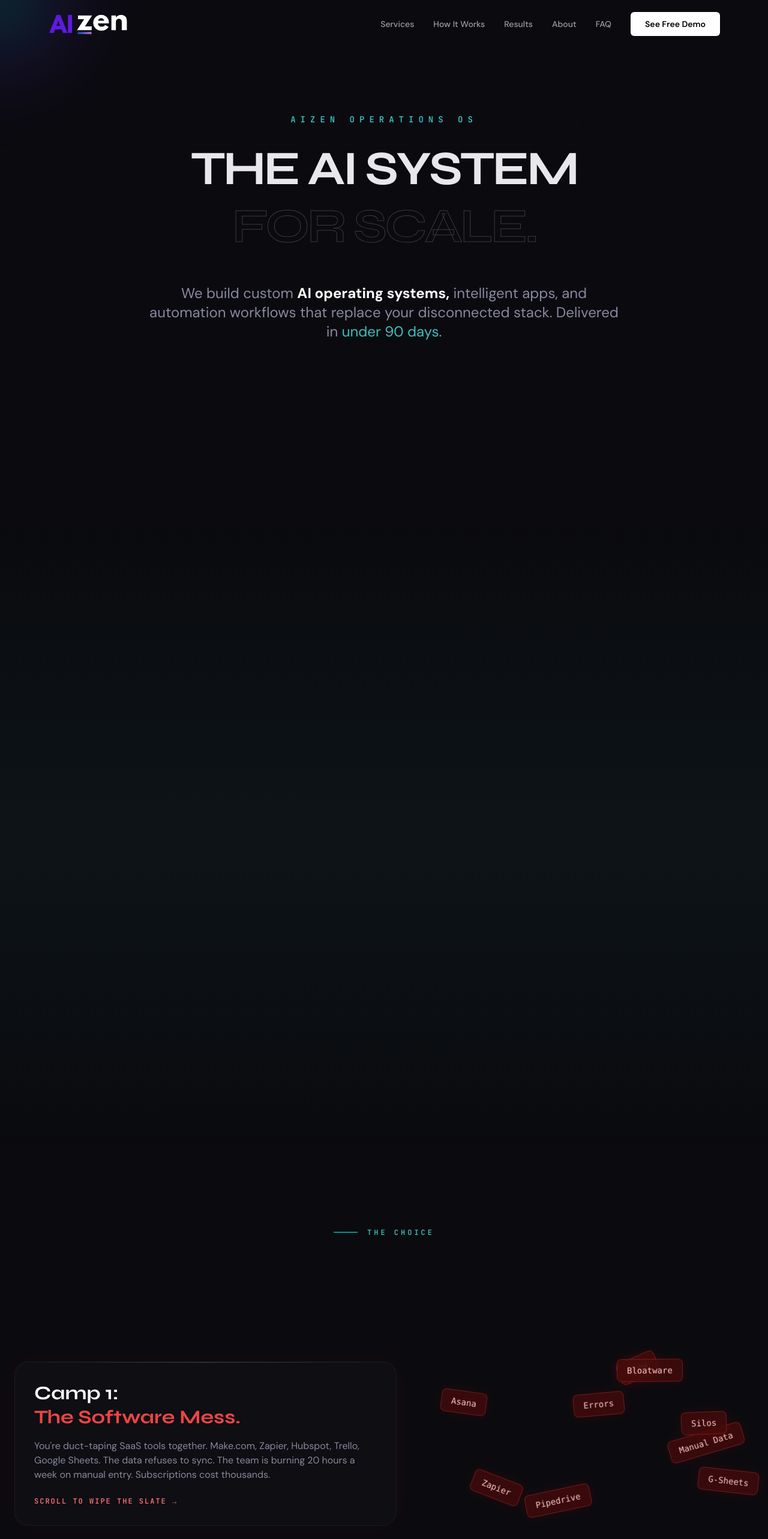
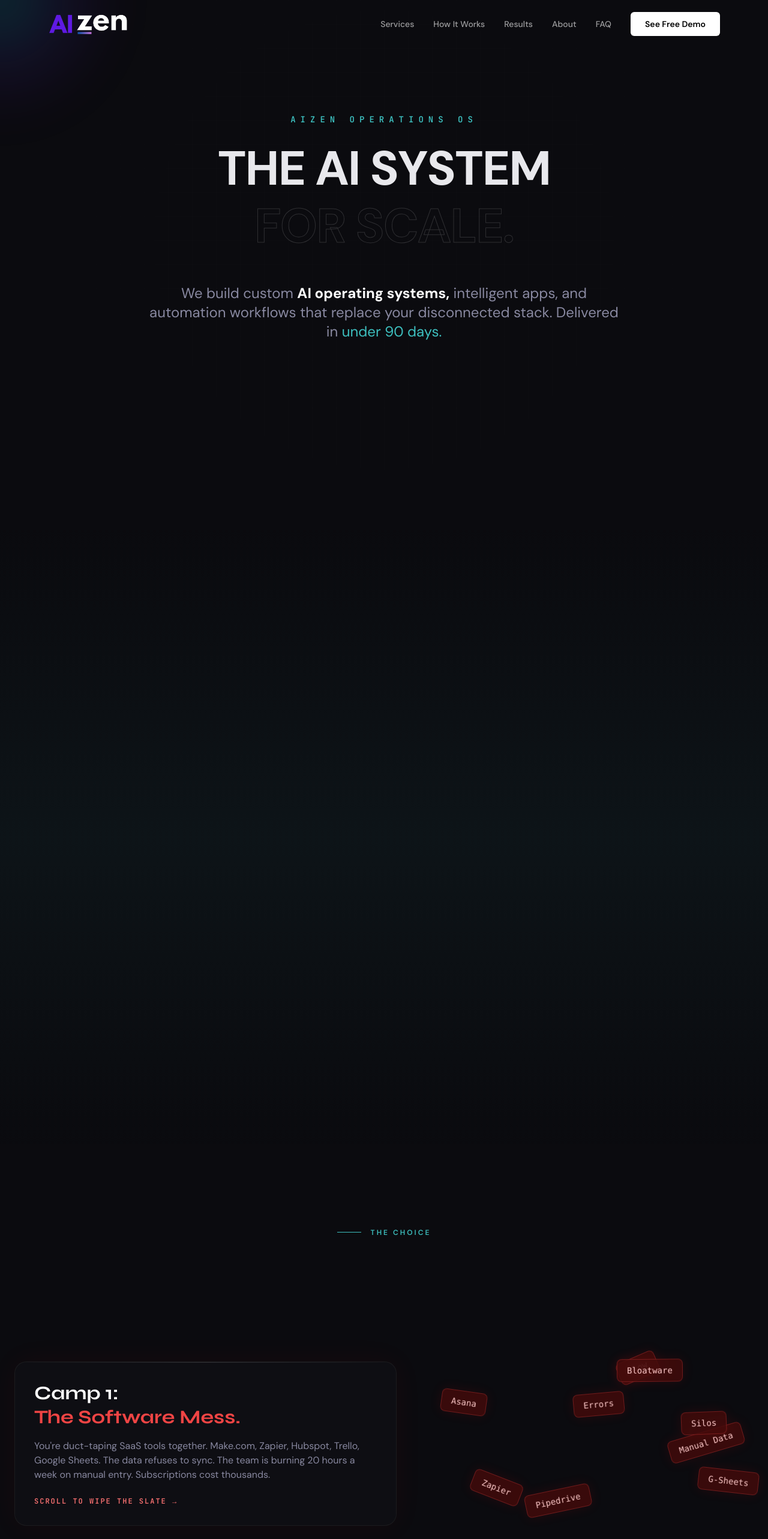
Before and after one commit to yashx420/aizen, a React (Vite) app: page / in a window 1280 px wide. Shown: the top 2566 px of the page at 60% size. Built offline with nearby package versions, Linux system fonts and the light colour scheme.

Commit message:
fix: restore cursor, unify fonts to DM Sans, tone down colors

```diff
--- a/src/style.css
+++ b/src/style.css
@@ -6,15 +6,14 @@
   :root {
     --bg: #050505;
     --text: #ffffff;
-    --primary: #8a2be2;
-    --secondary: #00ffff;
-    --accent: #ff00ff;
+    --primary: #6b3fa0;
+    --secondary: #3dbfbf;
+    --accent: #8b5fd0;
   }
 
   html,
   body {
     @apply bg-[#050505] text-white font-dm-sans antialiased overflow-x-hidden;
-    cursor: none; /* Hide default cursor for custom one */
   }
 
   ::selection {
@@ -24,10 +23,10 @@
 
 @layer components {
   .section-title {
-    @apply font-syne font-bold text-5xl md:text-7xl lg:text-[100px] leading-[0.9] tracking-tighter;
+    @apply font-dm-sans font-bold text-5xl md:text-7xl lg:text-[80px] leading-[0.95] tracking-tight;
   }
   .section-label {
-    @apply font-jetbrains text-xs font-semibold tracking-[4px] uppercase text-cyan-primary mb-6 flex items-center gap-4;
+    @apply font-dm-sans text-xs font-semibold tracking-[3px] uppercase text-cyan-primary mb-6 flex items-center gap-4;
   }
   .section-label::before {
     content: "";
@@ -37,9 +36,9 @@
     background: var(--secondary);
   }
 
-  /* Crazy BTN */
+  /* Button */
   .btn-premium {
-    @apply relative px-8 py-4 rounded-full font-syne font-bold overflow-hidden isolation-auto z-10 inline-flex justify-center items-center gap-2;
+    @apply relative px-8 py-4 rounded-full font-dm-sans font-bold overflow-hidden isolation-auto z-10 inline-flex justify-center items-center gap-2;
     background: rgba(255, 255, 255, 0.05);
     border: 1px solid rgba(255, 255, 255, 0.1);
     backdrop-filter: blur(10px);
@@ -50,7 +49,7 @@
     position: absolute;
     inset: 0;
     z-index: -1;
-    background: linear-gradient(90deg, #8a2be2, #00ffff, #ff00ff);
+    background: linear-gradient(135deg, #6b3fa0, #3dbfbf);
     opacity: 0;
     transition: opacity 0.4s;
   }
@@ -58,8 +57,8 @@
     opacity: 1;
   }
   .btn-premium:hover {
-    transform: scale(1.05) translateY(-5px);
-    box-shadow: 0 20px 40px rgba(0, 255, 255, 0.2);
+    transform: scale(1.03) translateY(-3px);
+    box-shadow: 0 15px 30px rgba(61, 191, 191, 0.15);
     border-color: transparent;
   }
 }
@@ -71,8 +70,8 @@
   z-index: -1;
   background-size: 100px 100px;
   background-image:
-    linear-gradient(to right, rgba(255, 255, 255, 0.03) 1px, transparent 1px),
-    linear-gradient(to bottom, rgba(255, 255, 255, 0.03) 1px, transparent 1px);
+    linear-gradient(to right, rgba(255, 255, 255, 0.02) 1px, transparent 1px),
+    linear-gradient(to bottom, rgba(255, 255, 255, 0.02) 1px, transparent 1px);
   mask-image: linear-gradient(to bottom, black 40%, transparent 100%);
   transform: perspective(1000px) rotateX(60deg) translateY(-100px)
     translateZ(-200px);
@@ -93,9 +92,9 @@
 .ambient-orb {
   position: absolute;
   border-radius: 50%;
-  filter: blur(100px);
+  filter: blur(120px);
   z-index: -1;
-  opacity: 0.5;
+  opacity: 0.3;
   animation: orbDrift 15s ease-in-out infinite alternate;
 }
 @keyframes orbDrift {
@@ -103,28 +102,28 @@
     transform: translate(0, 0) scale(1);
   }
   100% {
-    transform: translate(100px, -150px) scale(1.5);
+    transform: translate(100px, -150px) scale(1.3);
   }
 }
 
-/* Text glow */
+/* Text styles */
 .text-glow {
   text-shadow: none;
 }
 .text-outline {
   color: transparent;
-  -webkit-text-stroke: 1px rgba(255, 255, 255, 0.2);
+  -webkit-text-stroke: 1px rgba(255, 255, 255, 0.15);
 }
 
-/* Bento Glass Box */
+/* Glass Box */
 .bento-box {
   background: rgba(20, 20, 25, 0.4);
   backdrop-filter: blur(20px);
   border: 1px solid rgba(255, 255, 255, 0.05);
-  border-radius: 24px;
+  border-radius: 20px;
   overflow: hidden;
   position: relative;
-  transition: all 0.5s cubic-bezier(0.16, 1, 0.3, 1);
+  transition: all 0.4s cubic-bezier(0.16, 1, 0.3, 1);
 }
 .bento-box::before {
   content: "";
@@ -136,16 +135,14 @@
   background: linear-gradient(
     90deg,
     transparent,
-    rgba(255, 255, 255, 0.2),
+    rgba(255, 255, 255, 0.15),
     transparent
   );
 }
 .bento-box:hover {
-  transform: translateY(-5px) scale(1.02);
-  border-color: rgba(0, 255, 255, 0.3);
-  box-shadow:
-    0 30px 60px rgba(0, 0, 0, 0.5),
-    0 0 40px rgba(0, 255, 255, 0.1);
+  transform: translateY(-3px);
+  border-color: rgba(61, 191, 191, 0.2);
+  box-shadow: 0 20px 40px rgba(0, 0, 0, 0.4);
 }
 
 /* Stacking Cards */
```
